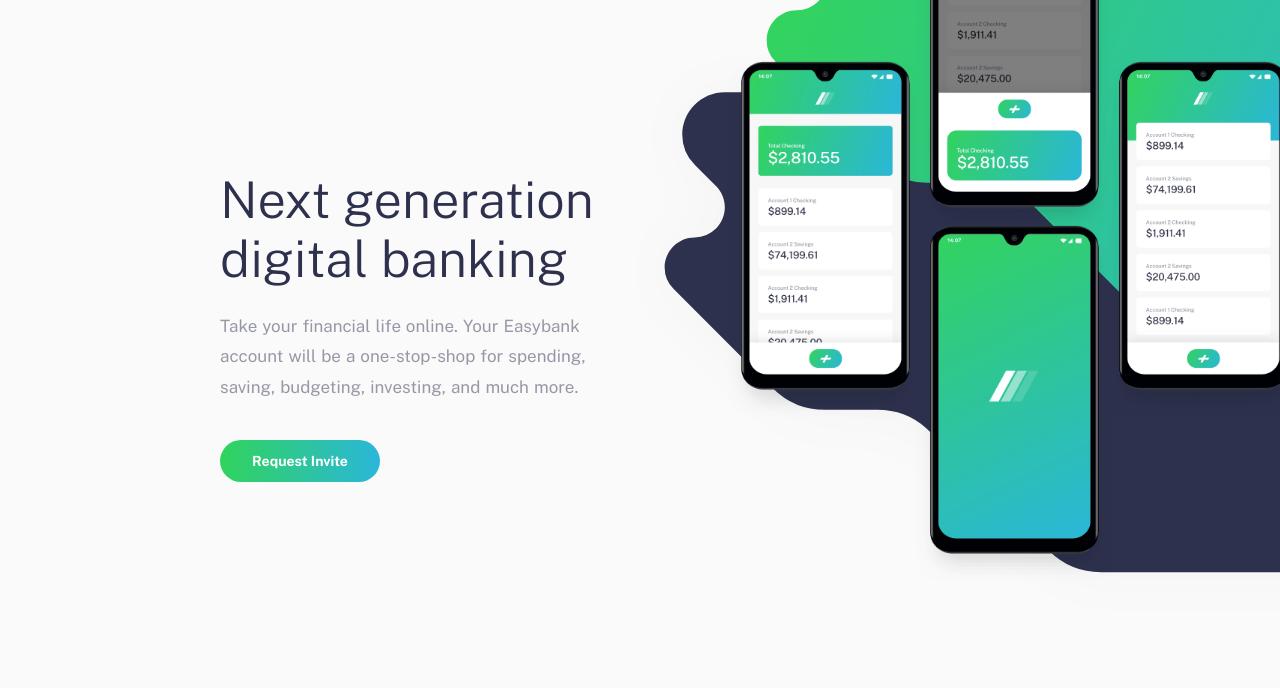
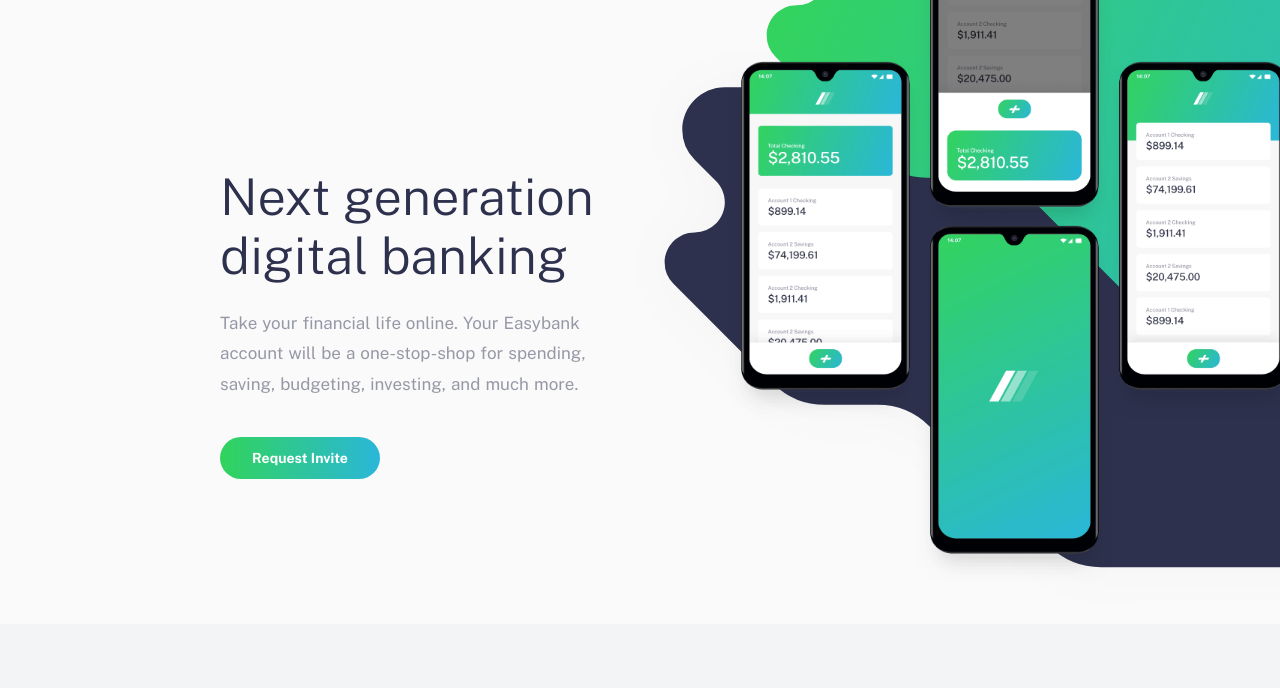
Before and after one commit to MojtabaMosavi/easybank-landing-page-master, a website built with Parcel: page src/index.html in a window 1280 px wide. Shown: the part 82-770 px from the top of the page. Built offline with nearby package versions, Linux system fonts and the light colour scheme.

Commit message:
made minor changes to the hero bg and it's positioning

```diff
--- a/src/scss/layout/_hero.scss
+++ b/src/scss/layout/_hero.scss
@@ -72,6 +72,7 @@
     &-wrapper {
       grid-template: [row1-start] "content img" [row1-end] / 50% 1fr;
       align-items: center;
+      padding-bottom: 0;
     }
 
     &__content {
@@ -84,13 +85,15 @@
     }
 
     &__img {
-      left: 4rem;
+      left: 9rem;
       top: -2.5rem;
       &-wrapper {
         &::after {
           background-image: url("../assets/images/bg-intro-desktop.svg");
-          top: -7rem;
-          left: 40%;
+          top: -9rem;
+          left: 25%;
+          width: 150%;
+          height: 129%;
         }
       }
     }
@@ -99,7 +102,7 @@
   /* laptop view---------------------------------*/
   @include abs.respond-to("laptop") {
     &-wrapper {
-      min-height: 45rem;
+      min-height: abs.rem(627px);
     }
 
     &__content {
```
